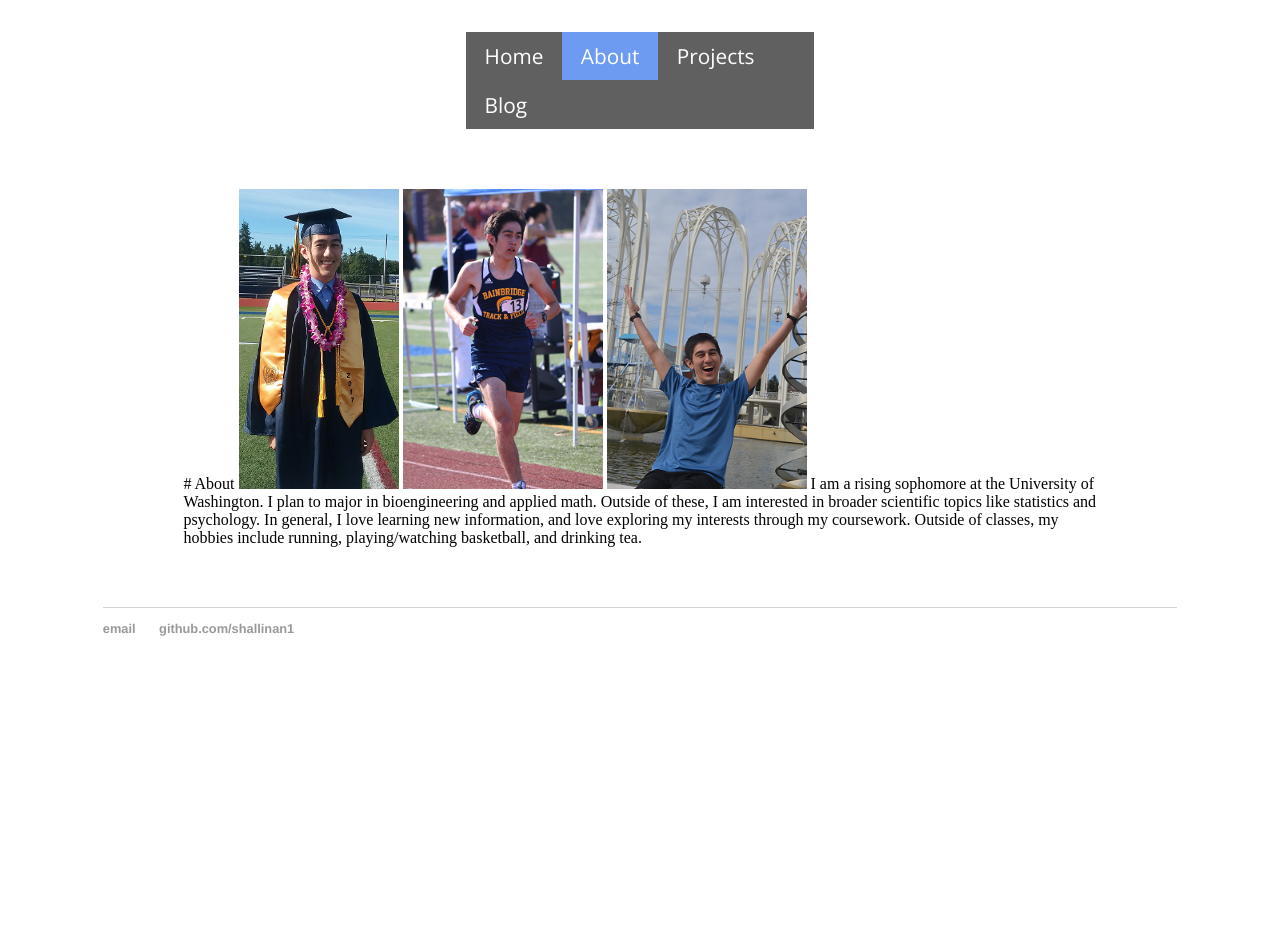
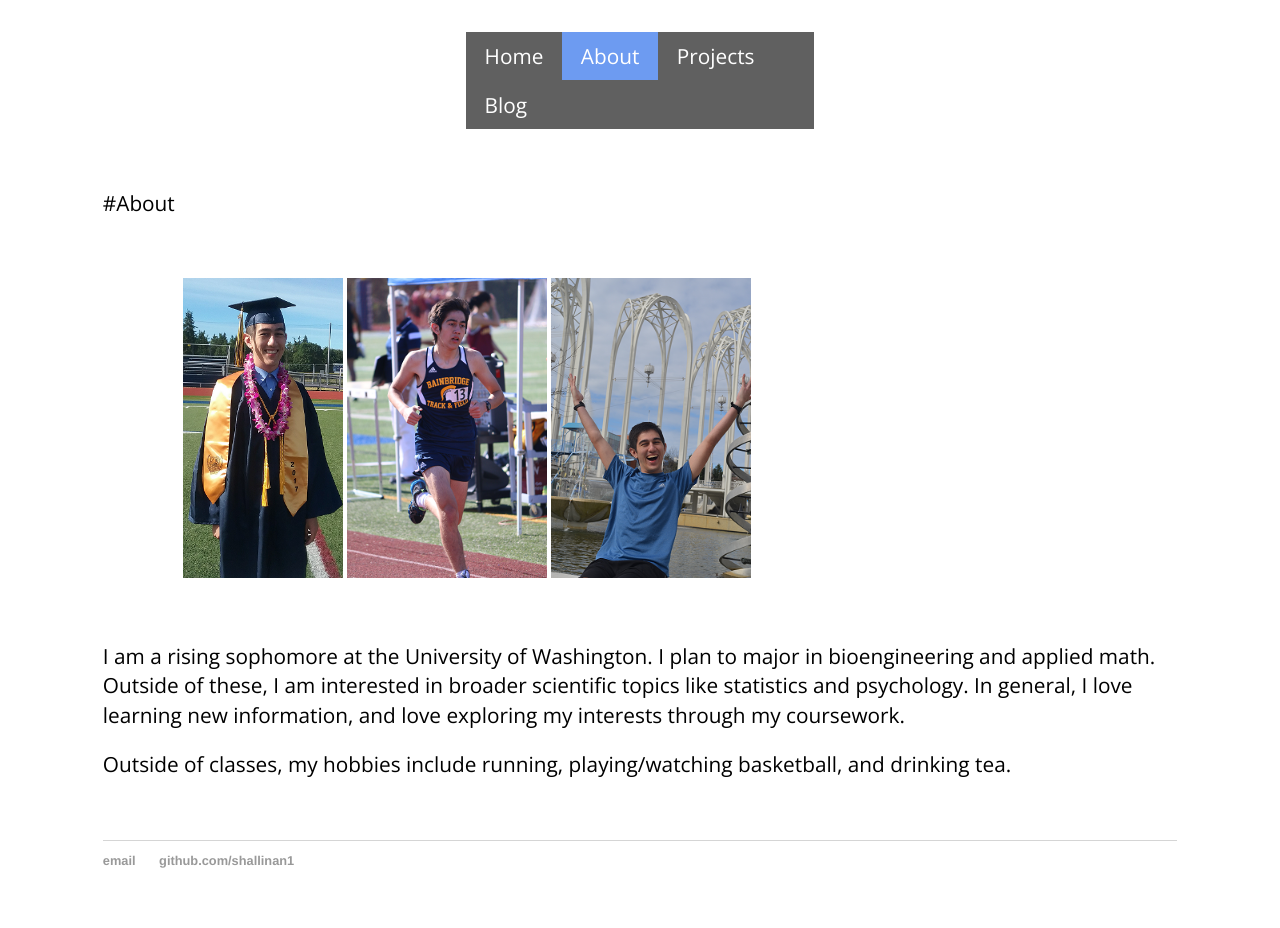
Before and after one commit to shallinan1/shallinan1.github.io, a Jekyll site: the page built from about/index.md, in a window 1280 px wide. Built offline with Jekyll 4.4.1, drawn with Linux system fonts in a browser that asks for light colours; before the commit the page ends 900 px from its top, so only the background shows below that.

Commit message:
Update index.md

```diff
--- a/about/index.md
+++ b/about/index.md
@@ -3,17 +3,17 @@ layout: about
 title: About Me
 ---
 <link rel="stylesheet" type="text/css" href="//fonts.googleapis.com/css?family=Open+Sans" />
+
+#About
 <div class = container>
-# About
 
 <img src="/assets/pictures/hsgraduation1.png" style="width:160px;height:300px;" title="Bainbridge High School Graduation">
 <img src="/assets/pictures/running1.png" style="width:200px;height:300px;" title="Track Race (1600m Dash)">
 <img src="/assets/pictures/happy1.png" style="width:200px;height:300px;" title="Pacific Science Center">
-
+</div>
 
 I am a rising sophomore at the University of Washington. I plan to major in bioengineering and applied math.
 Outside of these, I am interested in broader scientific topics like statistics and psychology. In general, I love learning
 new information, and love exploring my interests through my coursework.
 
 Outside of classes, my hobbies include running, playing/watching basketball, and drinking tea.
-</div>
```
